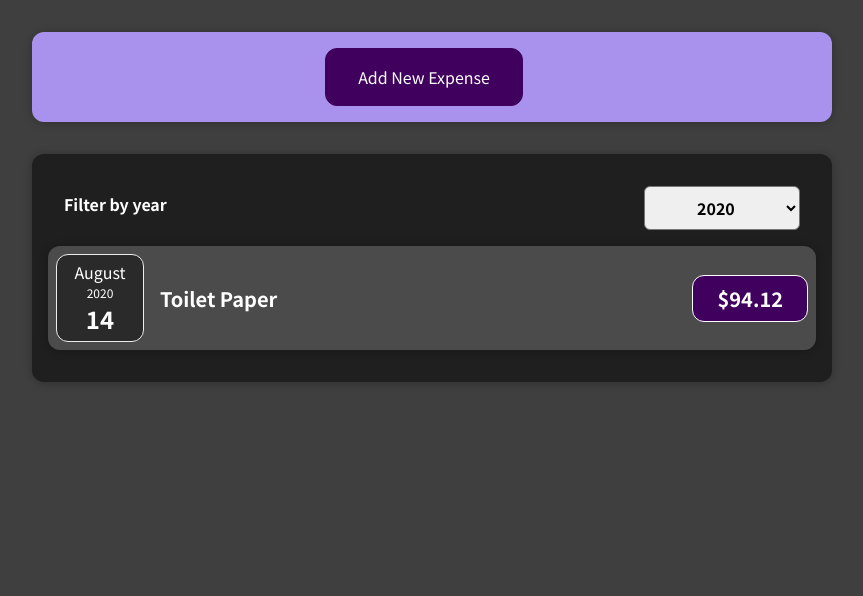
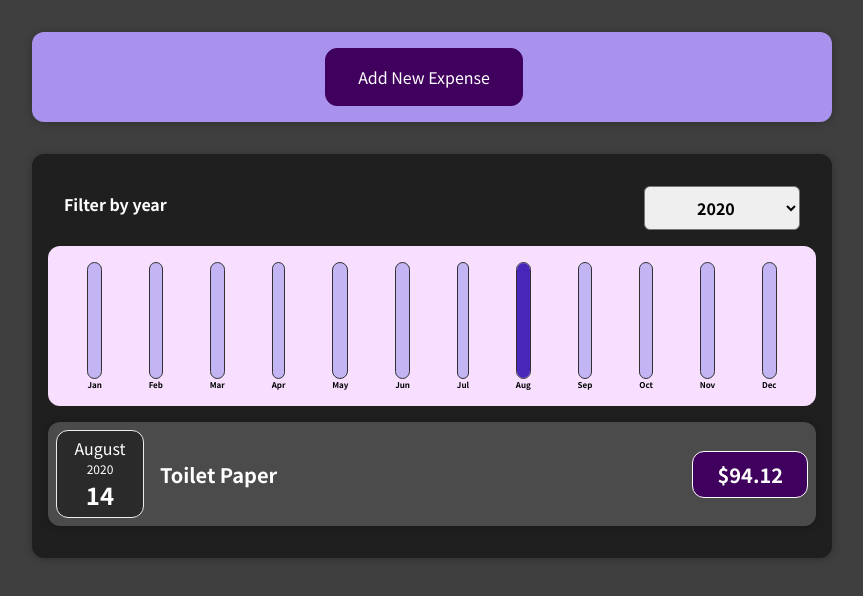
Before and after one commit to themis1986/expense_tracker, a React (Create React App) app: page / in a window 1280 px wide. Shown: the top 596 px of the page, without its empty margins (208-1071 px from the left). Built offline with nearby package versions, Linux system fonts and the light colour scheme.

Commit message:
Add custom  chart component

```diff
--- /dev/null
+++ b/src/components/Chart/Chart.css
@@ -0,0 +1,9 @@
+.chart {
+  padding: 1rem;
+  border-radius: 12px;
+  background-color: #f8dfff;
+  text-align: center;
+  display: flex;
+  justify-content: space-around;
+  height: 10rem;
+}
--- /dev/null
+++ b/src/components/Chart/Chart.js
@@ -0,0 +1,25 @@
+import ChartBar from './ChartBar';
+
+import './Chart.css';
+
+const Chart = (props) => {
+  console.log(props.dataPoints);
+    const dataPointValues = props.dataPoints.map((dataPoint) => dataPoint.value);
+    console.log(dataPointValues);
+    const totalMaximum = Math.max(...dataPointValues);
+
+  return (
+    <div className="chart">
+      {props.dataPoints.map((dataPoint) => (
+        <ChartBar
+          key={dataPoint.label}
+          value={dataPoint.value}
+          maxValue={totalMaximum}
+          label={dataPoint.label}
+        />
+      ))}
+    </div>
+  );
+};
+
+export default Chart;
--- /dev/null
+++ b/src/components/Chart/ChartBar.css
@@ -0,0 +1,30 @@
+.chart-bar {
+  height: 100%;
+  display: flex;
+  flex-direction: column;
+  align-items: center;
+}
+
+.chart-bar__inner {
+  height: 100%;
+  width: 100%;
+  border: 1px solid #313131;
+  border-radius: 12px;
+  background-color: #c3b4f3;
+  overflow: hidden;
+  display: flex;
+  flex-direction: column;
+  justify-content: flex-end;
+}
+
+.chart-bar__fill {
+  background-color: #4826b9;
+  width: 100%;
+  transition: all 0.3s ease-out;
+}
+
+.chart-bar__label {
+  font-weight: bold;
+  font-size: 0.5rem;
+  text-align: center;
+}
--- /dev/null
+++ b/src/components/Chart/ChartBar.js
@@ -0,0 +1,23 @@
+import './ChartBar.css';
+
+const ChartBar = (props) => {
+  let barFillHeight = '0%';
+
+  if (props.maxValue > 0) {
+    barFillHeight = Math.round((props.value / props.maxValue) * 100) + '%';
+  }
+
+  return (
+    <div className="chart-bar">
+      <div className="chart-bar__inner">
+        <div
+          className="chart-bar__fill"
+          style={{ height: barFillHeight }}
+        ></div>
+      </div>
+      <div className="chart-bar__label">{props.label}</div>
+    </div>
+  );
+};
+
+export default ChartBar;
--- a/src/components/Expenses/Expenses.js
+++ b/src/components/Expenses/Expenses.js
@@ -3,6 +3,7 @@
 import Card from '../UI/Card';
 import ExpensesFilter from './ExpensesFilter';
 import ExpensesList from './ExpensesList';
+import ExpensesChart from './ExpensesChart';
 import './Expenses.css';
 
 const Expenses = (props) => {
@@ -22,6 +23,7 @@
           selected={filteredYear}
           onChangeFilter={filterChangeHandler}
         />
+        <ExpensesChart expenses={filteredExpenses} />
         <ExpensesList items={filteredExpenses} />
       </Card>
     </div>
--- /dev/null
+++ b/src/components/Expenses/ExpensesChart.js
@@ -0,0 +1,27 @@
+import Chart from '../Chart/Chart';
+
+const ExpensesChart = (props) => {
+  const chartDataPoints = [
+    { label: 'Jan', value: 0 },
+    { label: 'Feb', value: 0 },
+    { label: 'Mar', value: 0 },
+    { label: 'Apr', value: 0 },
+    { label: 'May', value: 0 },
+    { label: 'Jun', value: 0 },
+    { label: 'Jul', value: 0 },
+    { label: 'Aug', value: 0 },
+    { label: 'Sep', value: 0 },
+    { label: 'Oct', value: 0 },
+    { label: 'Nov', value: 0 },
+    { label: 'Dec', value: 0 },
+  ];
+
+  for (const expense of props.expenses) {
+    const expenseMonth = expense.date.getMonth(); // starting at 0 => January => 0
+    chartDataPoints[expenseMonth].value += expense.amount;
+  }
+
+  return <Chart dataPoints={chartDataPoints} />;
+};
+
+export default ExpensesChart;
--- a/src/components/NewExpense/ExpenseForm.js
+++ b/src/components/NewExpense/ExpenseForm.js
@@ -47,7 +47,7 @@
     event.preventDefault();
     const expenseData = {
       title: enteredTitle,
-      amount: enteredAmount,
+      amount: +enteredAmount,
       date: new Date(enteredDate),
     };
     props.onSaveExpenseData(expenseData);
```
